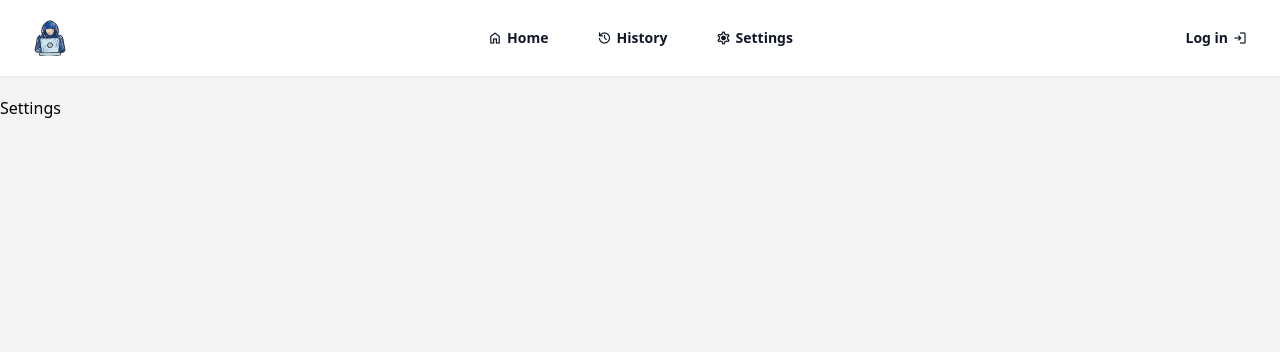
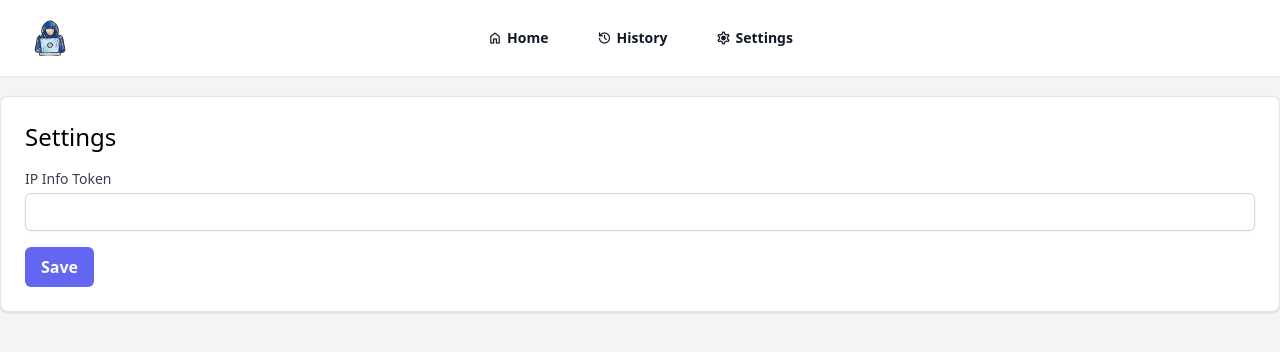
Before and after one commit to HildegarMedina/osint-tools, a Flask app: page /settings/ in a window 1280 px wide. Shown: the top 352 px of the page. Run offline with Flask 3, Linux system fonts and the light colour scheme; some libraries are stand-ins or nearby versions.

Commit message:
Add settings page

```diff
--- a/app.py
+++ b/app.py
@@ -1,9 +1,12 @@
 from flask import Flask
-from routes.dashboard import dashboard as dashboard_route
-from routes.history import history as history_route
-from routes.settings import settings as settings_route
+from routes.dashboard import route as dashboard_route
+from routes.history import route as history_route
+from routes.settings import route as settings_route
+from config.config import SECRET_KEY
 
 app = Flask(__name__)
+app.secret_key = SECRET_KEY
+app.config['SESSION_TYPE'] = 'filesystem'
 
 app.register_blueprint(dashboard_route)
 app.register_blueprint(history_route)
--- a/config/config.py
+++ b/config/config.py
@@ -1,3 +1,4 @@
+SECRET_KEY = "super secret key"
 AVAILABLE_TOOLS = [
     {
         "name": "IP Geolocation",
--- a/requirements.txt
+++ b/requirements.txt
@@ -1 +1,2 @@
 Flask~=3.1.0
+python-dotenv~=1.0.1
--- a/routes/dashboard.py
+++ b/routes/dashboard.py
@@ -1,8 +1,8 @@
 from flask import Blueprint, render_template
 from config.config import AVAILABLE_TOOLS
 
-dashboard = Blueprint('dashboard', __name__)
+route = Blueprint('dashboard', __name__)
 
-@dashboard.route('/')
+@route.route('/')
 def index():
     return render_template('pages/dashboard.html', tools=AVAILABLE_TOOLS)
--- a/routes/history.py
+++ b/routes/history.py
@@ -1,7 +1,7 @@
 from flask import Blueprint, render_template
 
-history = Blueprint('history', __name__, url_prefix='/history')
+route = Blueprint('history', __name__, url_prefix='/history')
 
-@history.route('/')
+@route.route('/')
 def index():
     return render_template('pages/history.html')
--- a/routes/settings.py
+++ b/routes/settings.py
@@ -1,7 +1,20 @@
-from flask import Blueprint, render_template
+from flask import Blueprint, render_template, request, flash, redirect, url_for
+from services.settings import Settings
+from dotenv import load_dotenv
 
-settings = Blueprint('settings', __name__, url_prefix='/settings')
+load_dotenv()
 
-@settings.route('/')
+route = Blueprint('settings', __name__, url_prefix='/settings')
+settings_svc = Settings()
+
+@route.route('/')
 def index():
-    return render_template('pages/settings.html')
+    settings = settings_svc.get_all()
+    return render_template('pages/settings.html', settings=settings)
+
+@route.route('/', methods=['POST'])
+def update_settings():
+    ipinfo_token = request.form.get('ipinfo_token')
+    if settings_svc.update({'ipinfo_token': ipinfo_token}):
+        flash('Settings updated successfully!', 'success')
+    return redirect(url_for('settings.index'))
--- /dev/null
+++ b/services/settings.py
@@ -0,0 +1,15 @@
+from dotenv import set_key
+import os
+
+class Settings:
+
+    def __init__(self) -> None:
+        self.visibles = ['ipinfo_token']
+
+    def get_all(self):
+        return { k.lower(): v for k, v in os.environ.items() if k.lower() in self.visibles }
+
+    def update(self, settings):
+        for key, value in settings.items():
+            set_key('.env', key.upper(), value)
+        return True
--- a/templates/components/common/header.html
+++ b/templates/components/common/header.html
@@ -52,9 +52,9 @@
             </a>
         </div>
         <div class="hidden lg:flex lg:flex-1 lg:justify-end">
-            <a href="#" class="text-sm font-semibold text-gray-900 flex items-center"
+            <!-- <a href="#" class="text-sm font-semibold text-gray-900 flex items-center"
                 >Log in <span class="material-symbols-outlined text-base ms-1">login</span></a
-            >
+            > -->
         </div>
     </nav>
 
@@ -116,13 +116,13 @@
                             Settings
                         </a>
                     </div>
-                    <div class="py-6">
+                    <!-- <div class="py-6">
                         <a
                             href="#"
                             class="-mx-3 flex items-center rounded-lg px-3 py-2.5 text-base/7 font-semibold text-gray-900 hover:bg-gray-50"
                             >Log in <span class="material-symbols-outlined text-base ms-1">login</span></a
                         >
-                    </div>
+                    </div> -->
                 </div>
             </div>
         </div>
--- a/templates/pages/history.html
+++ b/templates/pages/history.html
@@ -1,5 +1,5 @@
 {% extends "layout.html" %}
-{% block title %}Home{% endblock %}
+{% block title %}History{% endblock %}
 {% block content %}
 <main class="my-5">
     <div class="mx-auto max-w-7xl">
--- a/templates/pages/settings.html
+++ b/templates/pages/settings.html
@@ -1,9 +1,31 @@
 {% extends "layout.html" %}
-{% block title %}Home{% endblock %}
+{% block title %}Settings{% endblock %}
 {% block content %}
 <main class="my-5">
     <div class="mx-auto max-w-7xl">
-        <h1>Settings</h1>
+        <form method="POST" action="/settings" class="block p-6 bg-white border border-gray-200 rounded-lg shadow">
+
+            {% with messages = get_flashed_messages() %}
+                {% for message in messages %}
+                    <div class="mb-4">
+                        <div class="p-4 mb-4 text-sm text-green-700 bg-green-100 rounded-lg flex justify-between" role="alert">
+                            {{ message }}
+                            <button type="button" class="ml-2 text-sm text-green-700 hover:text-green-900" onclick="this.parentElement.style.display='none';">
+                                <span class="material-symbols-outlined text-base">close</span>
+                            </button>
+                        </div>
+                    </div>
+                {% endfor %}
+            {% endwith %}
+
+            <h1 class="text-2xl font-medium">Settings</h1>
+            <div class="mt-4">
+                <label for="ipinfo_token" class="block text-sm font-medium text-gray-700">IP Info Token</label>
+                <input type="text" id="ipinfo_token" name="ipinfo_token" class="mt-1 block w-full px-3 py-2 border border-gray-300 rounded-md shadow-sm focus:outline-none focus:ring-indigo-500 focus:border-indigo-500 sm:text-sm" value="{% if settings.get('ipinfo_token') %}{{ settings.get('ipinfo_token') }}{% endif %}">
+            </div>
+
+            <button class="mt-4 px-4 py-2 bg-indigo-500 text-white font-bold rounded-md hover:bg-indigo-700 transition-all">Save</button>
+        </form>
     </div>
 </main>
 {% endblock %}
```
